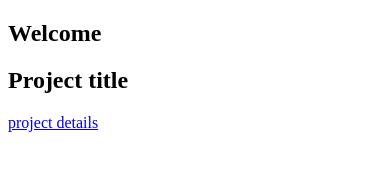
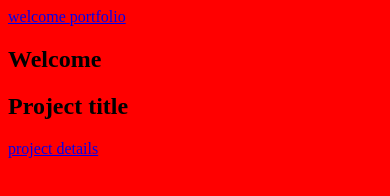
Before and after one commit to z4cope/Personal-Portfolio, a plain HTML site: page index.html in a window 390 px wide. Drawn offline with Linux system fonts and the light colour scheme.

Commit message:
from point 6 to point 11

```diff
--- a/index.html
+++ b/index.html
@@ -3,19 +3,27 @@
   <head>
     <meta charset="UTF-8" />
     <title>Fork Me! FCC: Test Suite Template</title>
-    <link rel="stylesheet" href="css/style.css" />
+    <link rel="stylesheet" href="/style.css" />
   </head>
 
   <body>
     <script src="https://cdn.freecodecamp.org/testable-projects-fcc/v1/bundle.js"></script>
+    <nav id="navbar">
+      <a href="#welcome-section">
+        welcome
+      </a>
+      <a href="https://github.com/CoDarr">
+        portfolio
+      </a>
+    </nav>
     <section id="welcome-section">
       <h1>Welcome</h1>
-      <div id="projects">
-        <div class="first-project">
+      <section id="projects">
+        <div class="project-title">
           <h2>Project title</h2>
           <a href="#">project details</a>
         </div>
-      </div>
+      <section>
     </section>
 
     <script src="js/index.js"></script>
--- /dev/null
+++ b/style.css
@@ -0,0 +1,16 @@
+@media screen and (max-width:500px) {
+    body {
+     background-color: red;
+     }
+ }
+
+
+ #welcome-section {
+    height: 100vh;
+ }
+
+ #navbar{
+    position: sticky;
+    top: 0;
+    left: 0;
+ }
```
